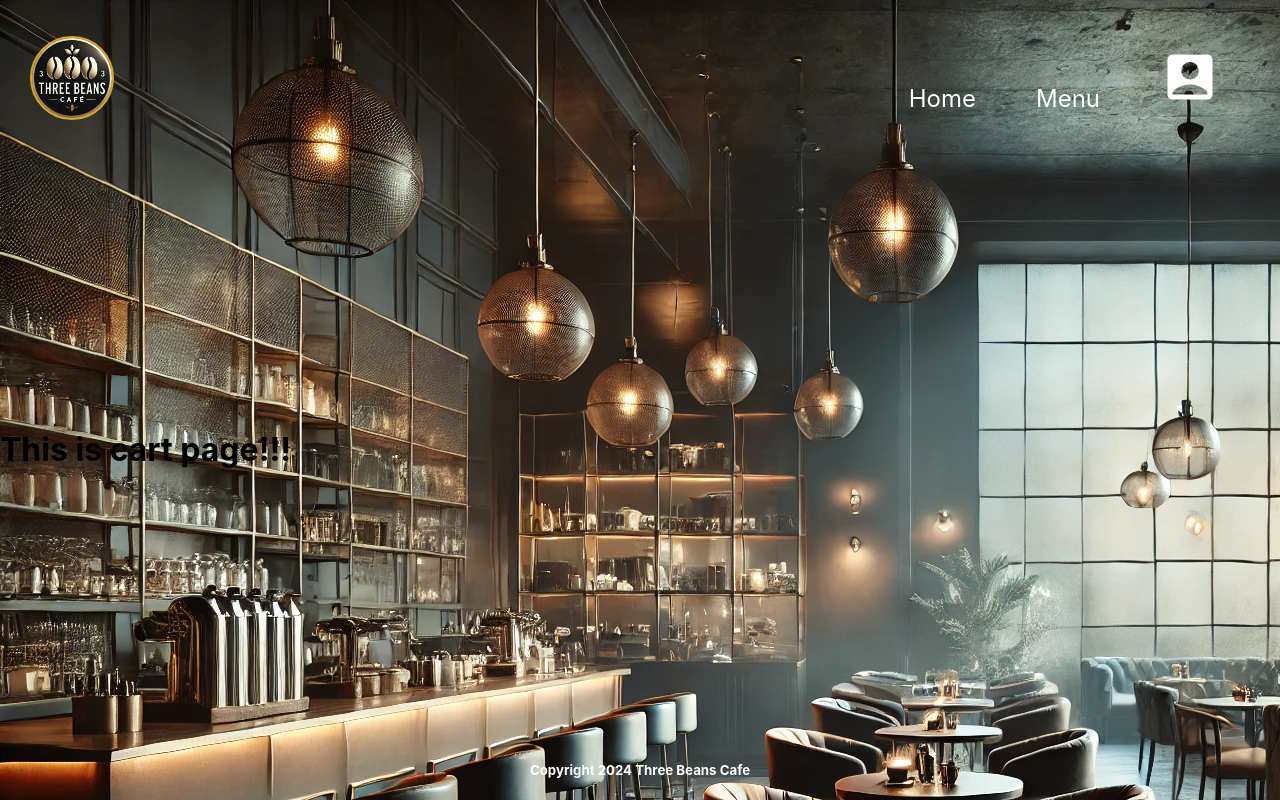
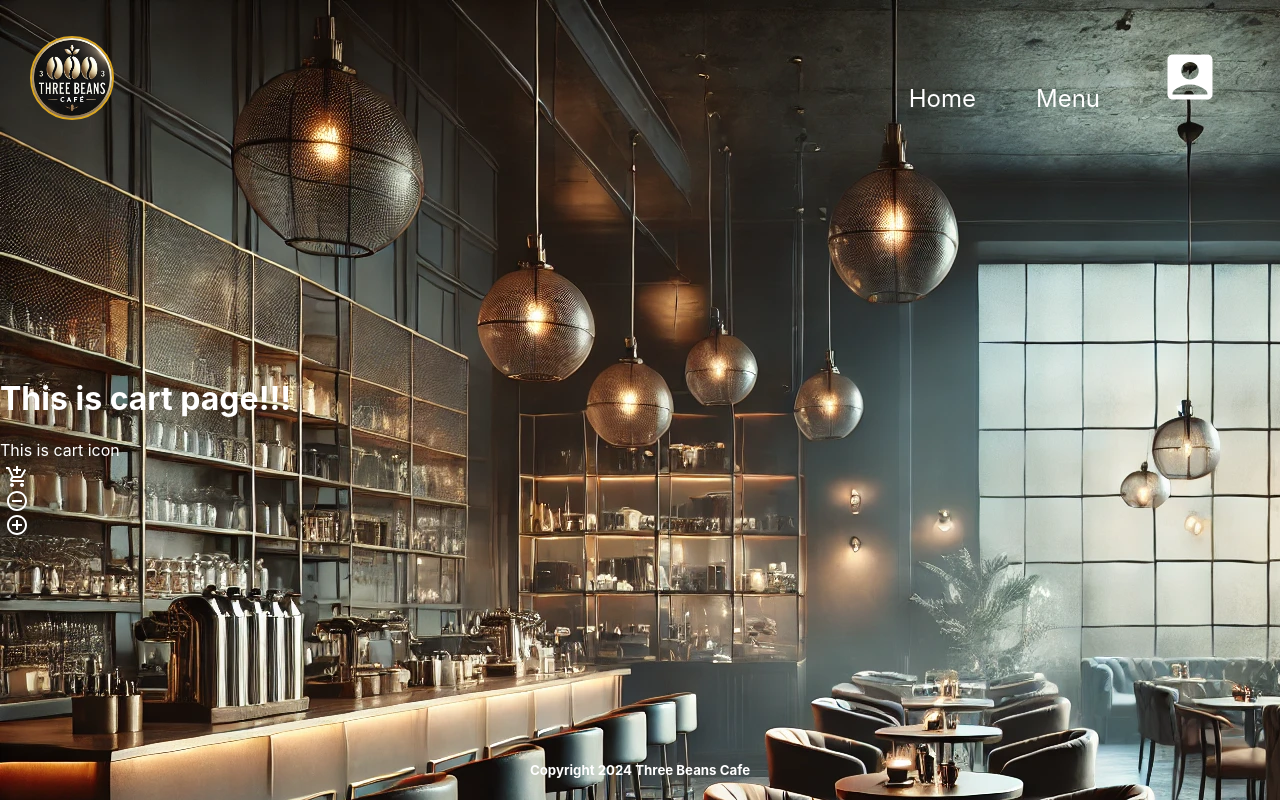
Before and after one commit to Three-Beans-App/client, a React (Create React App) app: page /cart in a window 1280 px wide. Built offline with nearby package versions, Linux system fonts and the light colour scheme.

Commit message:
feat: update some icon for cart

```diff
--- a/src/pages/CartPage.jsx
+++ b/src/pages/CartPage.jsx
@@ -1,11 +1,26 @@
 import "../styles/pages/CartPage.css"
+import AddShoppingCartIcon from '@mui/icons-material/AddShoppingCart';
+import RemoveCircleOutlineIcon from '@mui/icons-material/RemoveCircleOutline';
+import AddCircleOutlineIcon from '@mui/icons-material/AddCircleOutline';
+
+
 
 export default function CartPage(){
 
 
 
     return(
+        <div id="cart-container">
 
-        <h1>This is cart page!!!</h1>
+             <h1>This is cart page!!!</h1>
+            <label>This is cart icon</label>
+            <div id="icon">
+                <AddShoppingCartIcon  />
+                <RemoveCircleOutlineIcon />
+                <AddCircleOutlineIcon />
+            </div>
+
+
+        </div>
     )
 }
--- a/src/pages/UserProfilePage.jsx
+++ b/src/pages/UserProfilePage.jsx
@@ -1,9 +1,6 @@
 import DropDown from "../components/DropDown";
 import "../styles/pages/UserProfilePage.css";
 import MenuPage from "./MenuPage";
-
-// drop down menu
-// menu
 
 
 
--- a/src/styles/pages/CartPage.css
+++ b/src/styles/pages/CartPage.css
@@ -0,0 +1,9 @@
+#cart-container{
+    color:white
+
+
+}
+#icon{
+    font-size: 60px;
+    color: white;
+}
--- a/src/styles/pages/MenuPage.css
+++ b/src/styles/pages/MenuPage.css
@@ -1,13 +1,13 @@
 #menuContainer{
     display: flex;
-    border:2px solid red;
+    /* border:2px solid red; */
     justify-items: start;
     background-color: rgb(255, 255, 255, 0.8);
     padding: 30px;
     border-radius: 20px;
 
     #itemBox{
-        border:2px solid rebeccapurple;
+        /* border:2px solid rebeccapurple; */
 
 
         #titleAndSearchBox{
```
